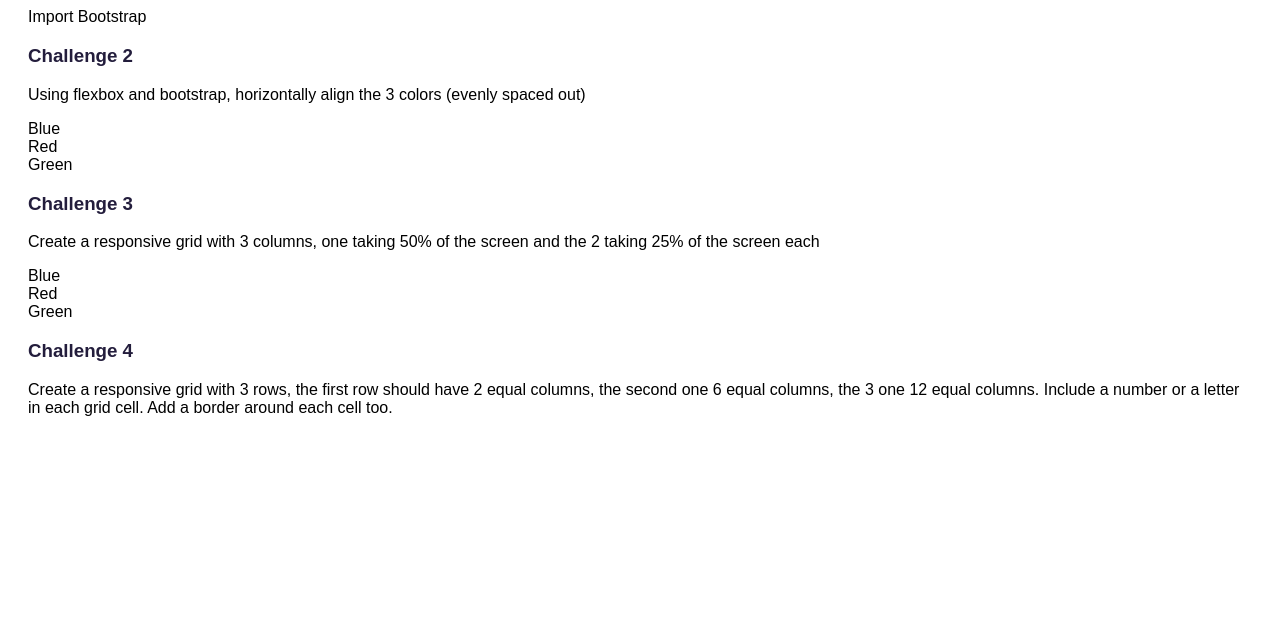
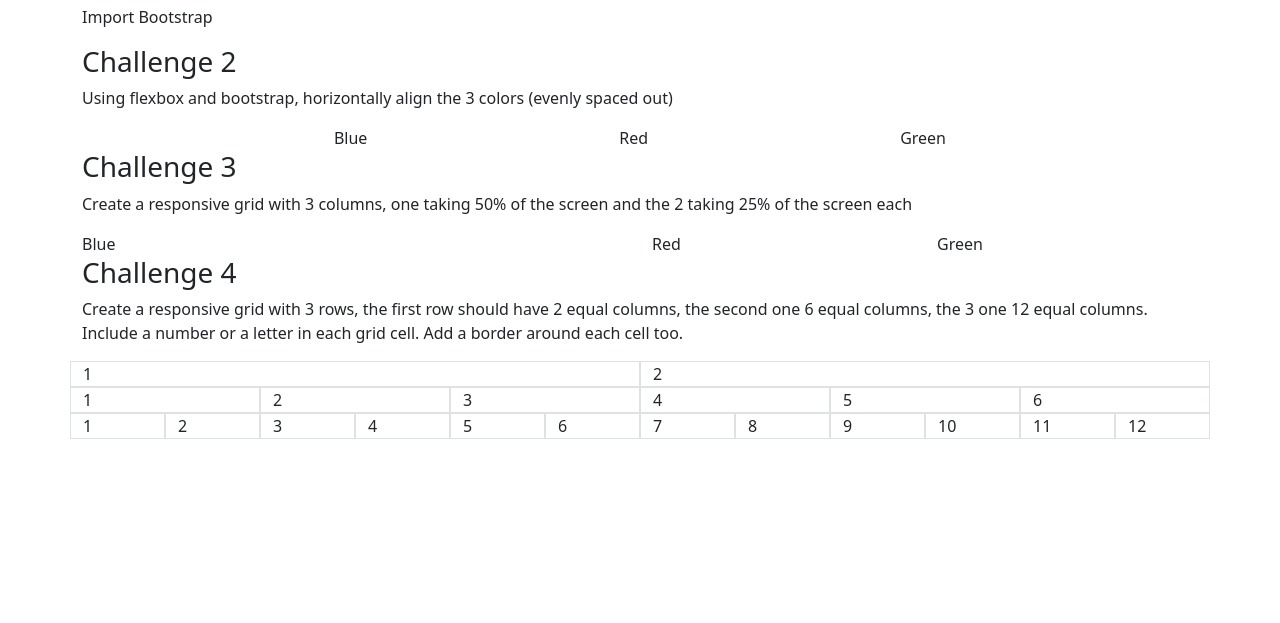
Before and after one commit to kaandradeavila/SheCodes-Responsive, a plain HTML site: page Week 2/Lesson 7/index.html in a window 1280 px wide. Shown: the part 177-800 px from the top of the page. Drawn offline with nearby package versions, Linux system fonts and the light colour scheme.

Commit message:
update lesson 7 with solution for challenges

```diff
--- a/Week 2/Lesson 7/index.html
+++ b/Week 2/Lesson 7/index.html
@@ -4,9 +4,11 @@
     <title>SheCodes</title>
     <meta charset="UTF-8" />
     <link href="src/styles.css" rel="stylesheet" type="text/css" />
+    <link href="https://cdn.jsdelivr.net/npm/bootstrap@5.3.5/dist/css/bootstrap.min.css" rel="stylesheet" integrity="sha384-SgOJa3DmI69IUzQ2PVdRZhwQ+dy64/BUtbMJw1MZ8t5HZApcHrRKUc4W0kG879m7" crossorigin="anonymous">
   </head>
 
   <body>
+    <div class="container">
       <img src="images/logo.png" alt="SheCodes Logo" class="logo" />
       <h1>Responsive grids</h1>
 
@@ -17,18 +19,22 @@
       <p>
         Using flexbox and bootstrap, horizontally align the 3 colors (evenly spaced out)
       </p>
+      <div class="d-flex justify-content-evenly">
         <div>Blue</div>
         <div>Red</div>
         <div>Green</div>
+      </div>
 
       <h3>Challenge 3</h3>
       <p>
         Create a responsive grid with 3 columns, one taking 50% of the screen and
         the 2 taking 25% of the screen each
       </p>
-    <div>Blue</div>
-    <div>Red</div>
-    <div>Green</div>
+      <div class="row">
+        <div class="col-sm-6">Blue</div>
+        <div class="col-sm-3">Red</div>
+        <div class="col-sm-3">Green</div>
+      </div>
 
       <h3>Challenge 4</h3>
       <p>
@@ -36,5 +42,32 @@
         columns, the second one 6 equal columns, the 3 one 12 equal columns.
         Include a number or a letter in each grid cell. Add a border around each cell too.
       </p>
+      <div class="row">
+        <div class="col-sm border">1</div>
+        <div class="col-sm border">2</div>
+      </div>
+      <div class="row">
+        <div class="col-sm border">1</div>
+        <div class="col-sm border">2</div>
+        <div class="col-sm border">3</div>
+        <div class="col-sm border">4</div>
+        <div class="col-sm border">5</div>
+        <div class="col-sm border">6</div>
+      </div>
+      <div class="row">
+        <div class="col-sm border">1</div>
+        <div class="col-sm border">2</div>
+        <div class="col-sm border">3</div>
+        <div class="col-sm border">4</div>
+        <div class="col-sm border">5</div>
+        <div class="col-sm border">6</div>
+        <div class="col-sm border">7</div>
+        <div class="col-sm border">8</div>
+        <div class="col-sm border">9</div>
+        <div class="col-sm border">10</div>
+        <div class="col-sm border">11</div>
+        <div class="col-sm border">12</div>
+      </div>
+  </div>
   </body>
 </html>
```
Lines whose indentation alone changed are shown as unchanged.
